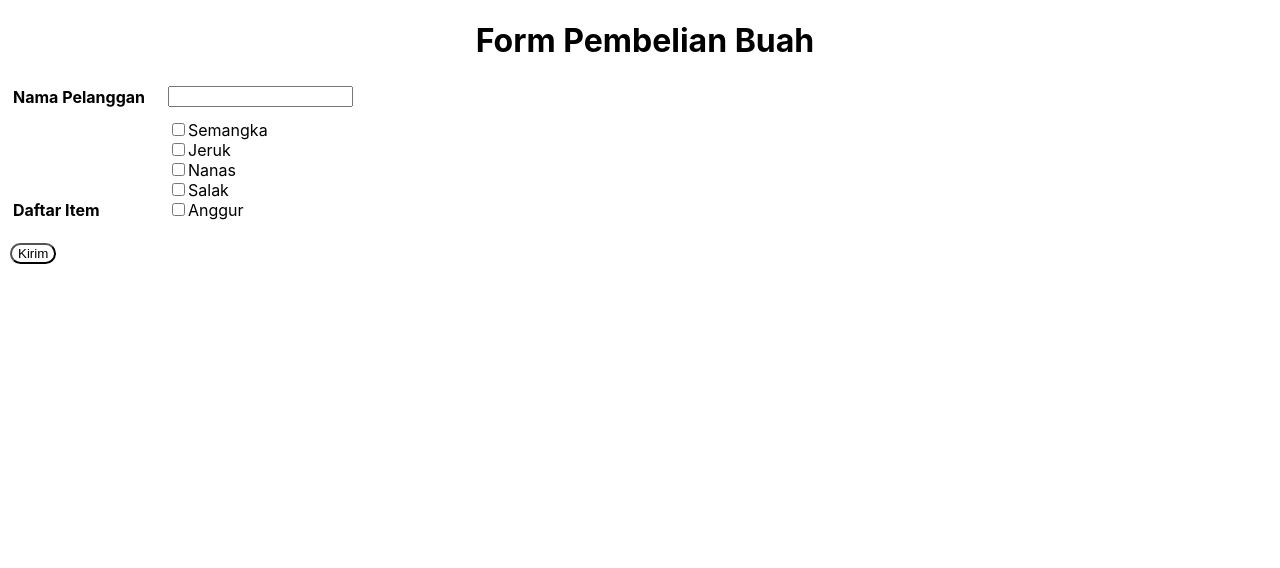
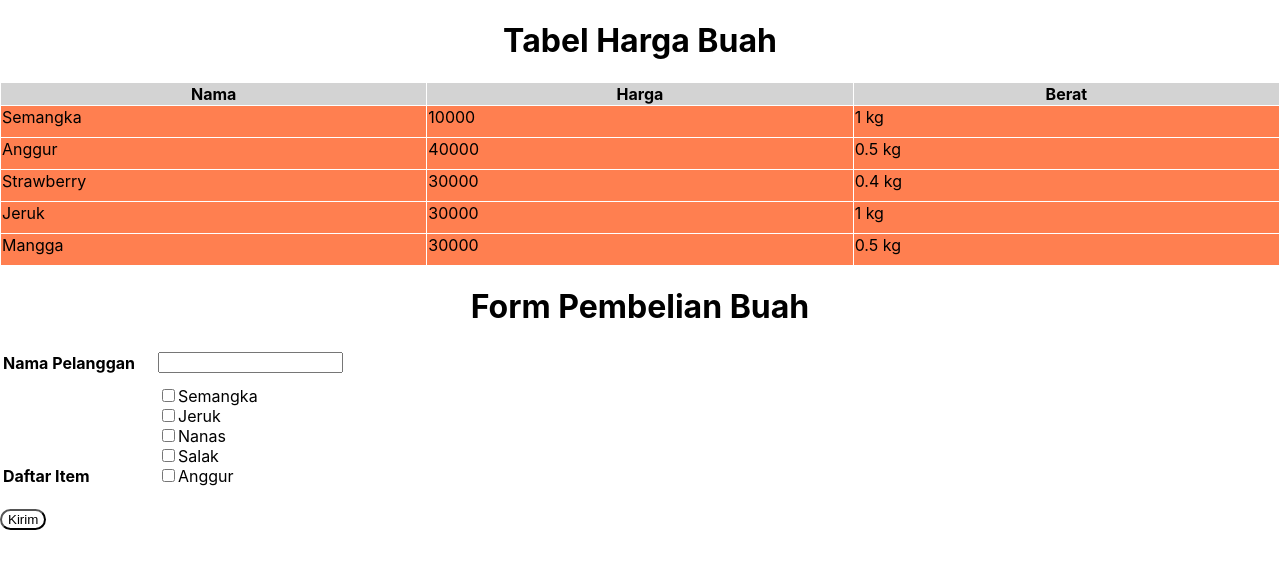
Before and after one commit to adavidkhowantolim/sanbercode-reactjs-0820-2, a React (Create React App) app in the folder tugas-sanbercode-reactjs-part2/: page / in a window 1280 px wide. Shown: the top 568 px of the page. Built offline with nearby package versions, Linux system fonts and the light colour scheme.

Commit message:
release tugas 10

```diff
--- a/tugas-sanbercode-reactjs-part2/src/App.css
+++ b/tugas-sanbercode-reactjs-part2/src/App.css
@@ -2,59 +2,3 @@
   text-align: left;
   padding-left: 10px;
 }
-
-/* Tidak digunakan */
-
-/* .App-logo {
-  height: 40vmin;
-  pointer-events: none;
-}
-
-@media (prefers-reduced-motion: no-preference) {
-  .App-logo {
-    animation: App-logo-spin infinite 20s linear;
-  }
-}
-
-.App-header {
-  background-color: #282c34;
-  min-height: 100vh;
-  display: flex;
-  flex-direction: column;
-  align-items: center;
-  justify-content: center;
-  font-size: calc(10px + 2vmin);
-  color: white;
-}
-
-.App-link {
-  color: #61dafb;
-}
-
-@keyframes App-logo-spin {
-  from {
-    transform: rotate(0deg);
-  }
-  to {
-    transform: rotate(360deg);
-  }
-} */
-
-/* Extra Style */
-.bold{
-  font-weight: bold;
-}
-h1 {
-  font-weight: bold;
-  text-align: center;
-}
-td {
-  vertical-align: bottom;
-}
-table, td {
-  padding-bottom: 10px;
-}
-button {
-  border-radius:12px;
-  background-color: white;
-}
--- a/tugas-sanbercode-reactjs-part2/src/App.js
+++ b/tugas-sanbercode-reactjs-part2/src/App.js
@@ -1,46 +1,14 @@
 import React from 'react';
-import logo from './logo.svg';
+import Tugas9 from './Tugas-9/tugas9.js'
+import Tugas10 from './Tugas-10/tugas10.js'
 import './App.css';
 
 // Font bisa diubah di index.css tapi tidak dilakukan
 function App() {
   return (
-    <div className="App">
-      <h1>Form Pembelian Buah</h1>
-      <form>
-        <table>
-          <tr>
-            <td width = "45%"><label class="bold" for="nama">Nama Pelanggan</label></td>
-            <td><input type="text" id="nama" name="nama"></input></td>
-          </tr>
-          <tr>
-            <td><label class="bold" for="daftar">Daftar Item</label></td>
-            <td>
-              <div>
-                <input type="checkbox" id="Semangka" name="daftar" value="Semangka"></input>
-                <label for="Semangka">Semangka</label>
-              </div>
-              <div>
-                <input type="checkbox" id="Jeruk" name="daftar" value="Jeruk"></input>
-                <label for="Jeruk">Jeruk</label>
-              </div>
-              <div>
-                <input type="checkbox" id="Nanas" name="daftar" value="Nanas"></input>
-                <label for="Nanas">Nanas</label>
-              </div>
-              <div>
-                <input type="checkbox" id="Salak" name="daftar" value="Salak"></input>
-                <label for="Salak">Salak</label>
-              </div>
-              <div>
-                <input type="checkbox" id="Anggur" name="daftar" value="Anggur"></input>
-                <label for="Anggur">Anggur</label>
-              </div>
-            </td>
-          </tr>
-        </table>
-        <button type="submit" value="kirim">Kirim</button>
-      </form>
+    <div>
+      <Tugas10/>
+      <Tugas9/>
     </div>
   );
 }
--- /dev/null
+++ b/tugas-sanbercode-reactjs-part2/src/Tugas-10/tugas10.css
@@ -0,0 +1,16 @@
+.table{
+  border-collapse: collapse;
+  border: 1px solid black;
+  width: 100%;
+}
+.td {
+  border: 1px solid white;
+  background-color: coral;
+  /* color: coral; */
+  width: 100px;
+}
+.th{
+  border: 1px solid white;
+  background-color: lightgray;
+  font-weight: bold;
+}
--- /dev/null
+++ b/tugas-sanbercode-reactjs-part2/src/Tugas-10/tugas10.js
@@ -0,0 +1,70 @@
+import React from 'react';
+import "./tugas10.css";
+
+let dataHargaBuah = [
+  {nama: "Semangka", harga: 10000, berat: 1000},
+  {nama: "Anggur", harga: 40000, berat: 500},
+  {nama: "Strawberry", harga: 30000, berat: 400},
+  {nama: "Jeruk", harga: 30000, berat: 1000},
+  {nama: "Mangga", harga: 30000, berat: 500}
+]
+
+class DataHeader extends React.Component {
+  render(){
+    return <th className="th">{this.props.header.charAt(0).toUpperCase() + this.props.header.slice(1)}</th>;
+  }
+}
+
+class DataNama extends React.Component {
+  render(){
+    return <td className="td">{this.props.nama} </td>;
+  }
+}
+
+class DataHarga extends React.Component {
+  render(){
+    return <td className="td">{this.props.harga} </td>;
+  }
+}
+
+class DataBerat extends React.Component {
+  render(){
+    return <td className="td">{this.props.berat/1000} kg</td>;
+  }
+}
+
+class Judul extends React.Component {
+  render(){
+    return <h1>Tabel Harga Buah</h1>;
+  }
+}
+
+class Tugas10 extends React.Component {
+  render() {
+    return (
+      <div>
+        <h1>Tabel Harga Buah</h1>
+        <table className="table">
+          <tr>
+            {
+              Object.keys(dataHargaBuah[0]).map(el=>{
+                return <DataHeader header={el}/>
+              })
+            }
+          </tr>
+          {dataHargaBuah.map(el=> {
+            return (
+                  <tr>
+                    <DataNama nama = {el.nama}/>
+                    <DataHarga harga = {el.harga}/>
+                    <DataBerat berat = {el.berat}/>
+                  </tr>
+            )
+          })}
+        </table>
+      </div>
+    );
+  }
+}
+
+export default Tugas10;
--- /dev/null
+++ b/tugas-sanbercode-reactjs-part2/src/Tugas-9/tugas9.css
@@ -0,0 +1,17 @@
+.bold{
+  font-weight: bold;
+}
+h1 {
+  font-weight: bold;
+  text-align: center;
+}
+td {
+  vertical-align: bottom;
+}
+table, td {
+  padding-bottom: 10px;
+}
+button {
+  border-radius:12px;
+  background-color: white;
+}
--- /dev/null
+++ b/tugas-sanbercode-reactjs-part2/src/Tugas-9/tugas9.js
@@ -0,0 +1,49 @@
+import React from 'react';
+import "./tugas9.css";
+
+// Font bisa diubah di index.css tapi tidak dilakukan
+class Tugas9 extends React.Component {
+  render(){
+    return (
+      <div>
+        <h1>Form Pembelian Buah</h1>
+        <form>
+          <table>
+            <tr>
+              <td width = "45%"><label class="bold" for="nama">Nama Pelanggan</label></td>
+              <td><input type="text" id="nama" name="nama"></input></td>
+            </tr>
+            <tr>
+              <td><label class="bold" for="daftar">Daftar Item</label></td>
+              <td>
+                <div>
+                  <input type="checkbox" id="Semangka" name="daftar" value="Semangka"></input>
+                  <label for="Semangka">Semangka</label>
+                </div>
+                <div>
+                  <input type="checkbox" id="Jeruk" name="daftar" value="Jeruk"></input>
+                  <label for="Jeruk">Jeruk</label>
+                </div>
+                <div>
+                  <input type="checkbox" id="Nanas" name="daftar" value="Nanas"></input>
+                  <label for="Nanas">Nanas</label>
+                </div>
+                <div>
+                  <input type="checkbox" id="Salak" name="daftar" value="Salak"></input>
+                  <label for="Salak">Salak</label>
+                </div>
+                <div>
+                  <input type="checkbox" id="Anggur" name="daftar" value="Anggur"></input>
+                  <label for="Anggur">Anggur</label>
+                </div>
+              </td>
+            </tr>
+          </table>
+          <button type="submit" value="kirim">Kirim</button>
+        </form>
+      </div>
+    );
+  }
+}
+
+export default Tugas9;
```
